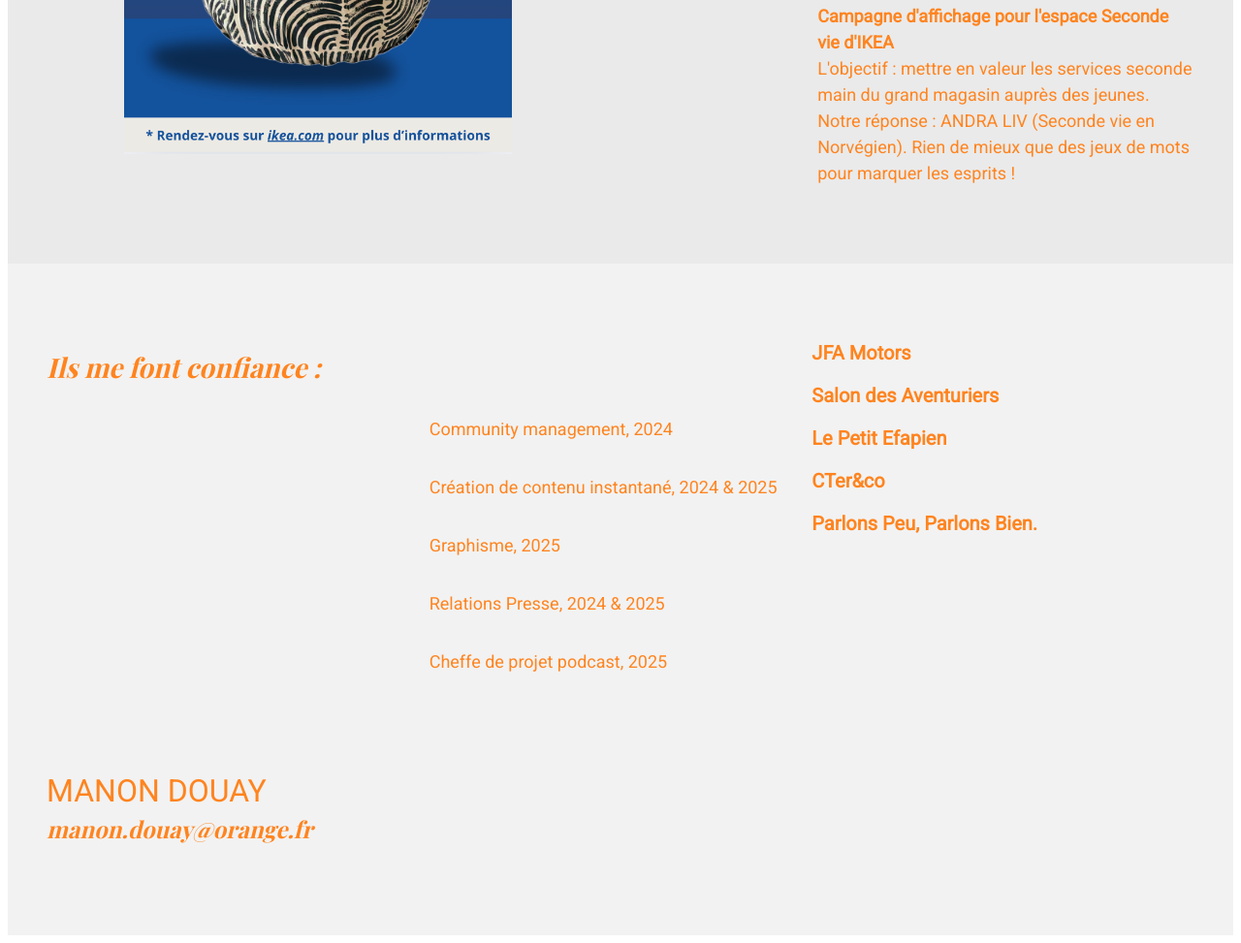
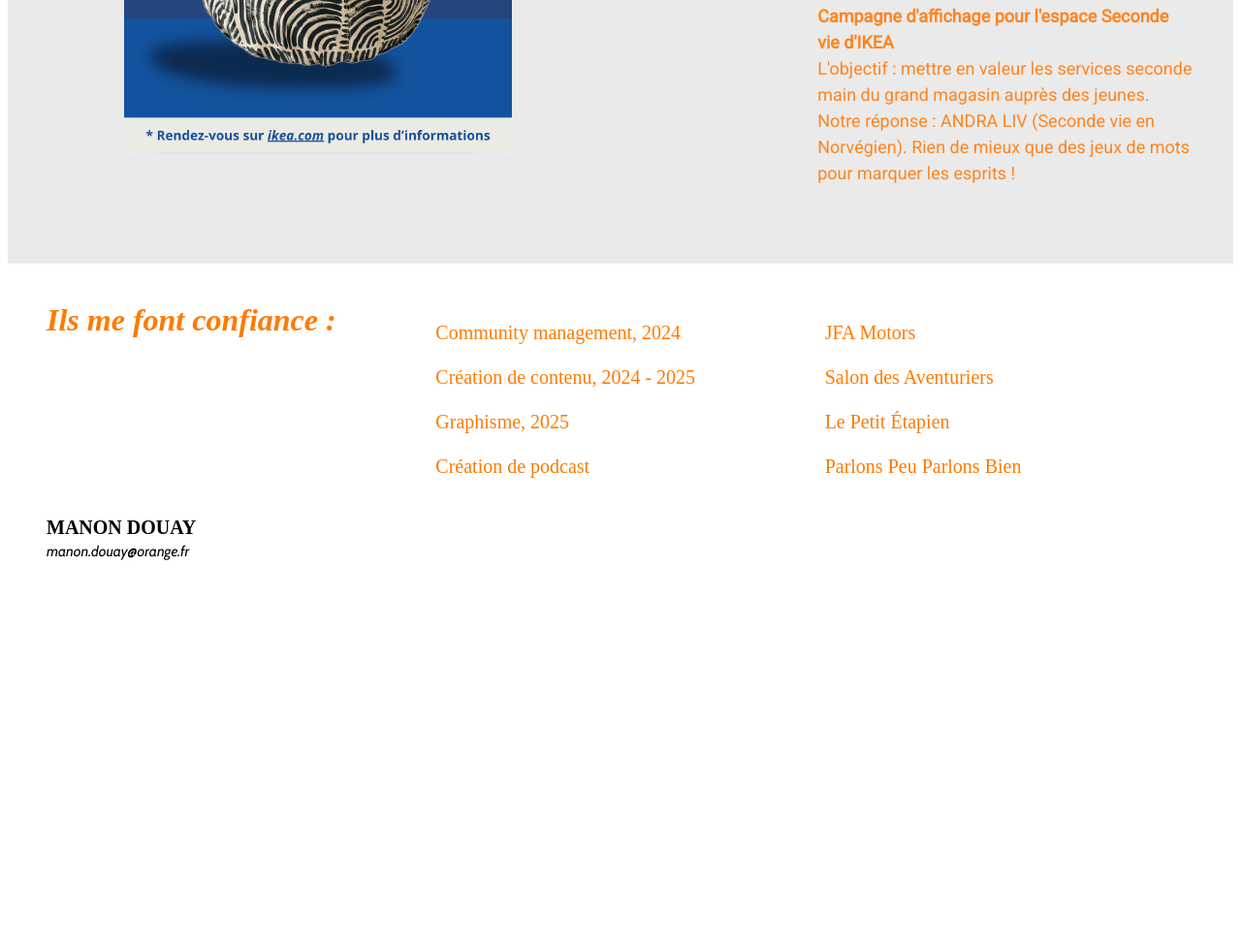
Before and after one commit to manon-douay/test-efap, a plain HTML site: page index.html in a window 1280 px wide. Shown: the part 1985-2958 px from the top of the page at 97% size. After the commit the page ends 2632 px from the top, so only its background shows below. Drawn offline with nearby package versions, Linux system fonts and the light colour scheme; a web font is replaced by a local one.

Commit message:
Add files via upload

```diff
--- a/index.html
+++ b/index.html
@@ -73,31 +73,12 @@
         </div>
       </section>
 
-      <div class="final-section">
-        <div class="final-left">
-          <h3>Ils me font confiance :</h3>
-          <p class="signature">MANON DOUAY<br><span class="email">manon.douay@orange.fr</span></p>
-        </div>
-        <div class="final-middle">
-          <ul>
-            <li>Community management, 2024 </li>
-            <br>
-            <li>Création de contenu instantané, 2024 & 2025</li>
-            <br>
-            <li>Graphisme, 2025 </li>
-            <br>
-            <li>Relations Presse, 2024 & 2025</li>
-            <br>
-            <li>Cheffe de projet podcast, 2025</li>
-          </ul>
-        </div>
-        <div class="final-right">
-          <p>JFA Motors</p>
-          <p>Salon des Aventuriers</p>
-          <p>Le Petit Efapien</p>
-          <p>CTer&co</p>
-          <p>Parlons Peu, Parlons Bien.</p>
-        </div>
-      </div>
+      <section class="my_class_0020">
+        <div class="titre">Ils me font confiance :</div>
+        <div class="mission">Community management, 2024<br><br>Création de contenu, 2024 - 2025 <br><br>Graphisme, 2025 <br><br>Création de podcast</div>
+        <div class="client">JFA Motors<br><br>Salon des Aventuriers<br><br>Le Petit Étapien<br><br>Parlons Peu Parlons Bien</div>
+        <p class="signature">MANON DOUAY<br><span class="email">manon.douay@orange.fr</span></p>
+        <link href="https://fonts.googleapis.com/css2?family=Cabin:ital,wght@0,400..700;1,400..700&family=Inria+Sans:ital,wght@0,300;0,400;0,700;1,300;1,400;1,700&display=swap" rel="stylesheet">
+      </section>
 </body>
 </html>
--- a/style.css
+++ b/style.css
@@ -183,51 +183,36 @@
     line-height: 1.5;
   }
 
-  .final-section {
-    display: flex;
-    justify-content: space-between;
-    padding: 60px 40px;
-    background-color: #f2f2f2;
-    font-family: 'Roboto', sans-serif;
-    color: #ff841f;
+  .my_class_0020 {
+    display: grid;
+    grid-template-columns: 1fr 1fr 1fr;
+    gap: 20px;
+    padding: 40px;
+    align-items: start;
   }
 
-  .final-left,
-  .final-middle,
-  .final-right {
-    flex: 1;
+  .titre {
+    font-style: italic;
+    font-weight: bold;
+    color: #ff7a00;
+    font-size: 2em;
   }
 
-  .final-left h3 {
-    font-family: 'Playfair Display', serif;
-    font-style: italic;
-    font-size: 28px;
-    margin-bottom: 400px;
+  .mission, .client {
+    color: #ff7a00;
+    font-family: 'YourFont';
+    font-size: 20px;
+    margin-top: 20px;
   }
 
   .signature {
-    font-size: 32px;
+    font-size: 20px;
+    font-weight: bold;
   }
 
   .signature .email {
-    font-family: 'Playfair Display', serif;
     font-style: italic;
-    font-size: 24px;
+    font-weight: normal;
+    font-size: 15px;
+    font-family:'Cabin';
   }
-
-  .final-middle ul {
-    margin-top: 100px;
-    list-style: none;
-    padding: 0;
-  }
-
-  .final-middle li {
-    margin-bottom: 20px;
-    font-size: 18px;
-  }
-
-  .final-right p {
-    font-size: 20px;
-    margin-bottom: 20px;
-    font-weight: bold;
-  }
```
